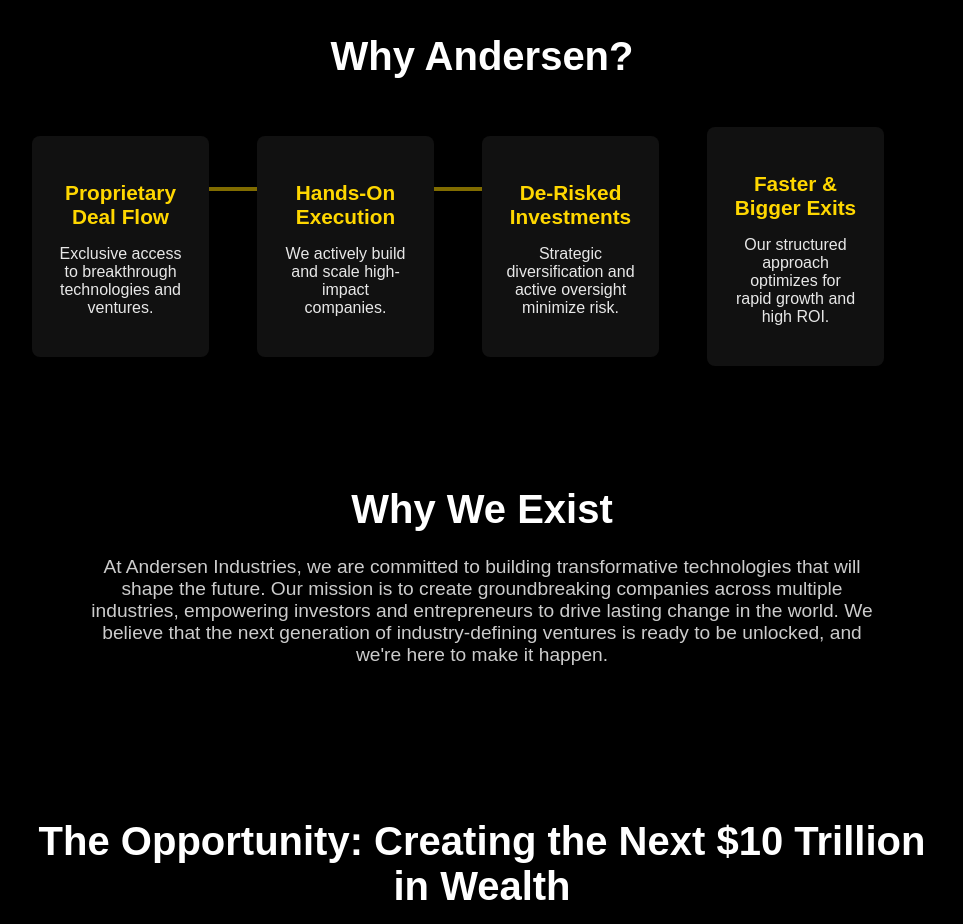
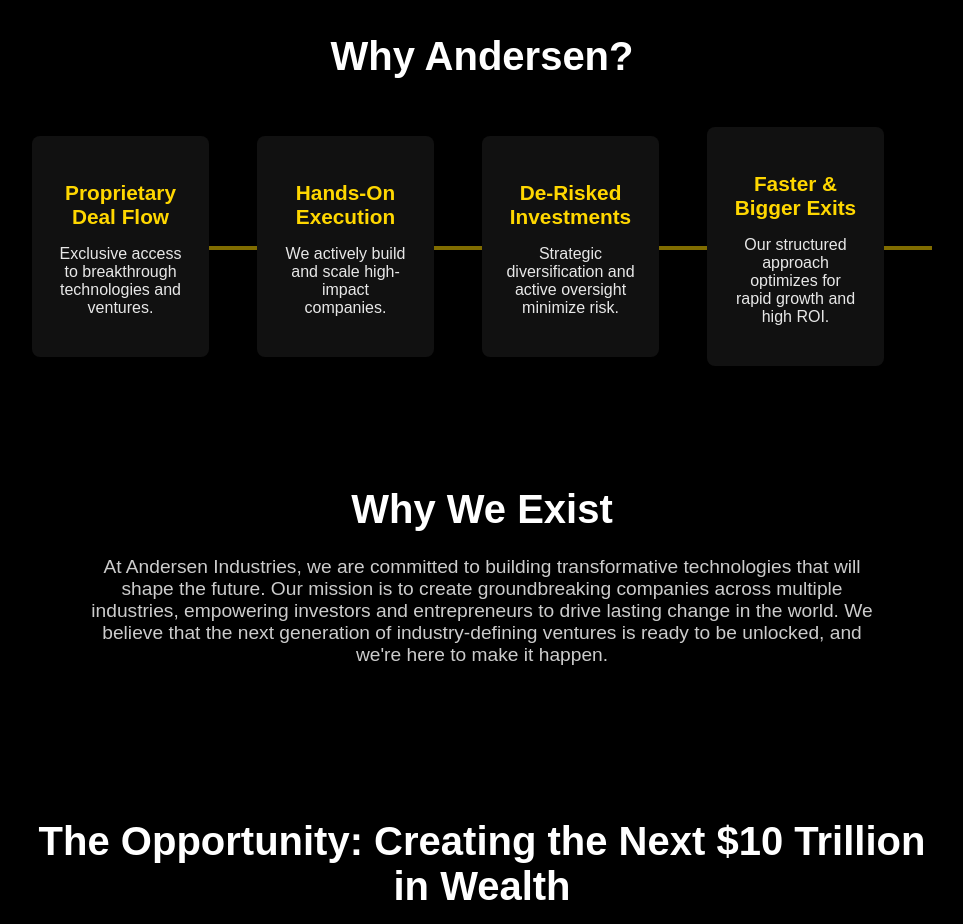
Before and after one commit to david-andersen1/andersen-industries, a plain HTML site: page index.html in a window 1280 px wide. Shown: the part 1320-2244 px from the top of the page, without its empty margins (158-1121 px from the left). Drawn offline with Linux system fonts and the light colour scheme.

Commit message:
Update styles.css

```diff
--- a/styles.css
+++ b/styles.css
@@ -170,9 +170,9 @@ h2 {
 .timeline::before {
     content: "";
     position: absolute;
-    top: 25%;
+    top: 50%;
     left: 0;
-    width: 50%;
+    width: 100%;
     height: 4px;
     background: rgba(255, 215, 0, 0.5);
     z-index: -1;
```
